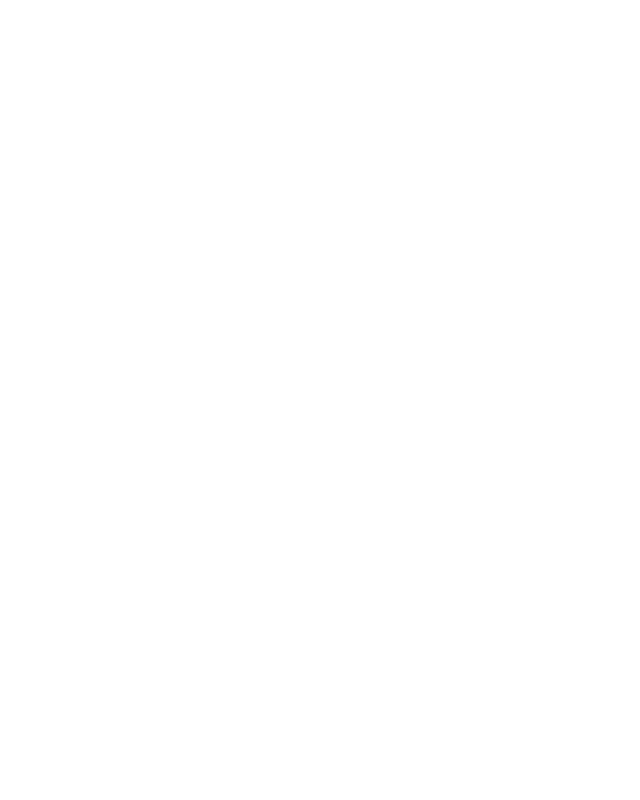
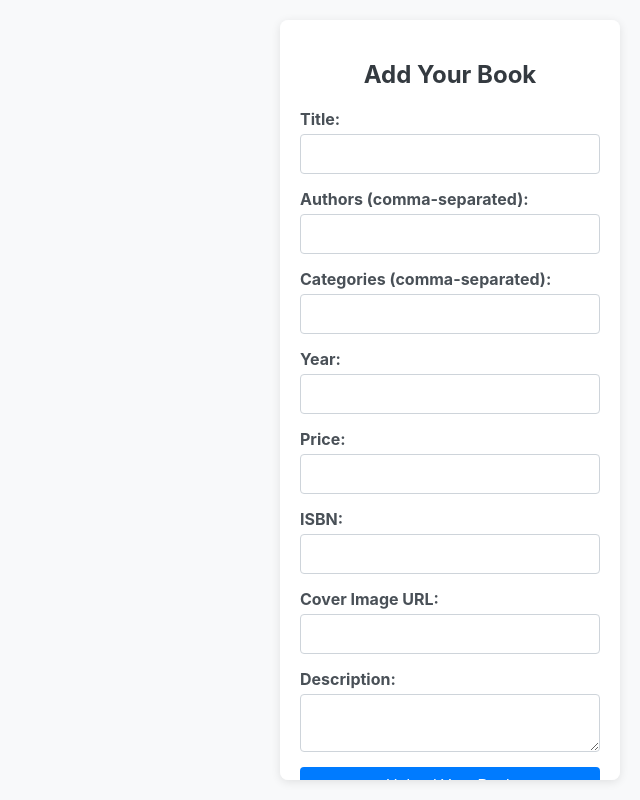
Before and after one commit to BarbaraNeanake/PAW16-Basic-CRUD-API, a React (Create React App) app in the folder Frontend/: page /insert-book in a window 1280 px wide. Before the commit this address had no page. Shown: the whole page, without its empty margins (640-1280 px from the left). Built offline with nearby package versions, Linux system fonts and the light colour scheme; the HTML template or start-up script is replaced by a standard one.

Commit message:
fix post page.1

```diff
--- a/Frontend/src/AddBook.js
+++ b/Frontend/src/AddBook.js
@@ -2,7 +2,7 @@ import { useState } from 'react';
 import axios from 'axios';
 import './addbook.css';
 
-const base_url = process.env.REACT_APP_API_URL;
+const post_url = "http://localhost:5000/books";
 
 function AddBook() {
   // State untuk menyimpan input dari form
@@ -31,7 +31,7 @@ function AddBook() {
     };
 
     try {
-      const response = await axios.post(`${base_url}`, bookData, {
+      const response = await axios.post(`${post_url}`, bookData, {
         headers: {
           'Content-Type': 'application/json'
         },
@@ -57,9 +57,9 @@ function AddBook() {
   };
 
   return (
-    <div className="main-container">
-      <div className="wrapper">
-        <div className="container">
+    <div className="main-bungkus">
+      <div className="plastik">
+        <div className="bungkus">
           <h2>Add Your Book</h2>
           <form onSubmit={handleSubmit}>
             <label htmlFor="title">Title:</label>
--- a/Frontend/src/App.js
+++ b/Frontend/src/App.js
@@ -12,6 +12,7 @@ import RegisterPage from './components/Register/RegisterPage';
 import Footer from './components/Footer';
 import HeroSection from './components/HeroSection';
 import Card from './components/CardHero';
+import AddBook from './AddBook';
 import './App.css';
 
 const base_url = "http://localhost:5000/books";
@@ -196,6 +197,7 @@ function App() {
             <LoginPage onLoginSuccess={handleLoginSuccess} />
           )
         } />
+        <Route path="/insert-book" element={<AddBook />} />
       </Routes>
     </div>
   );
--- a/Frontend/src/addbook.css
+++ b/Frontend/src/addbook.css
@@ -1,10 +1,10 @@
-.main-container {
+.main-bungkus {
     display: flex;
     height: 100vh;
     background-color: #f8f9fa;
   }
 
-  .wrapper {
+  .plastik {
   display: flex;
   justify-content: flex-end; /* Align items to the right */
   align-items: flex-start; /* Align items to the top */
@@ -15,13 +15,13 @@
 
 
 
-  .container {
+  .bungkus {
     background-color: #ffffff;
     padding: 20px;
     border-radius: 8px;
     box-shadow: 0 2px 10px rgba(0, 0, 0, 0.1);
     width: 100%;
-    max-width: 400px; /* Set a max width */
+    max-width: 300px; /* Set a max width */
     max-height: 90vh; /* Set a max height */
     overflow-y: auto; /* Enable vertical scrolling */
   }
```
Also changed, not shown: 1 other file (tests, documents, lock files or other folders).
